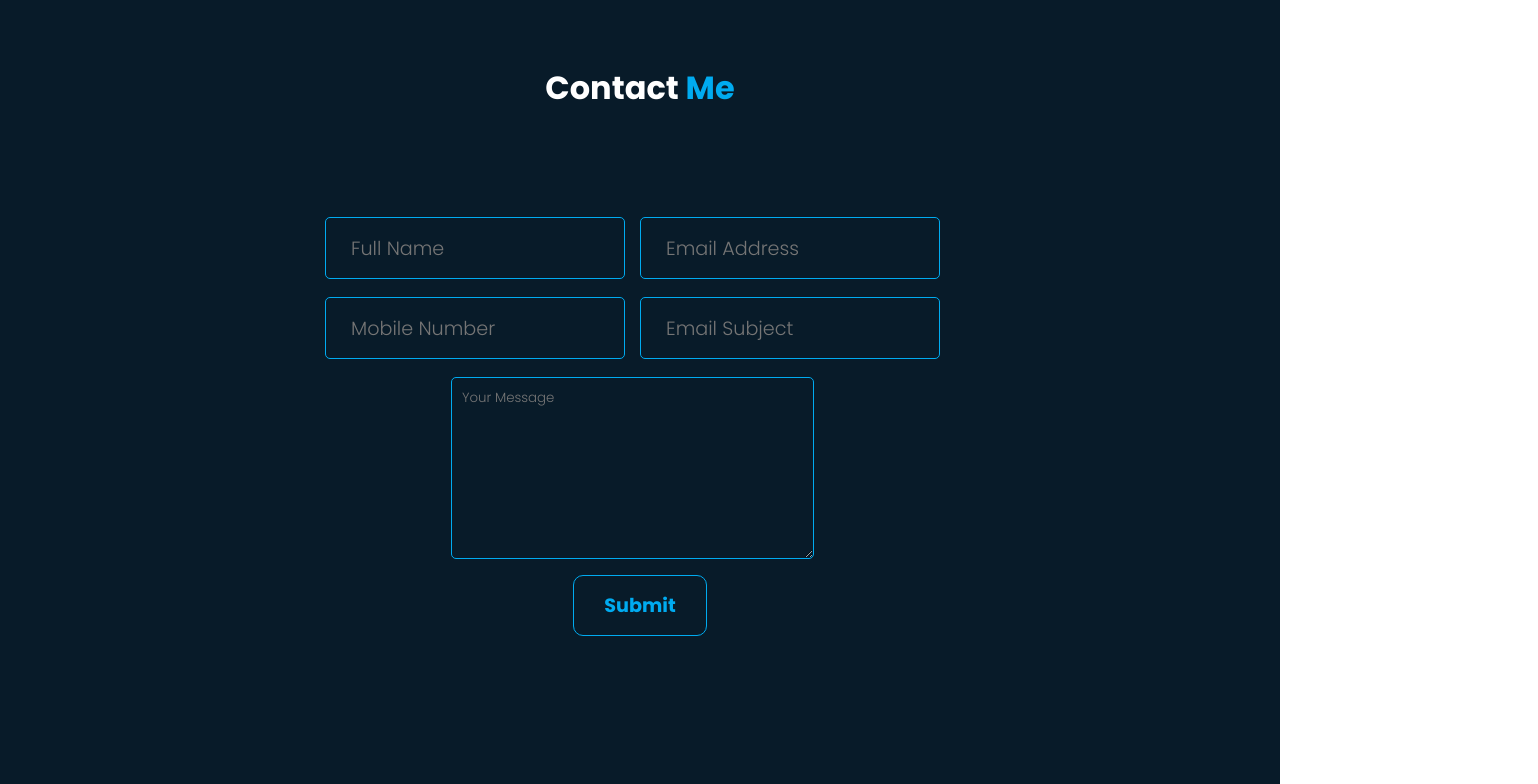
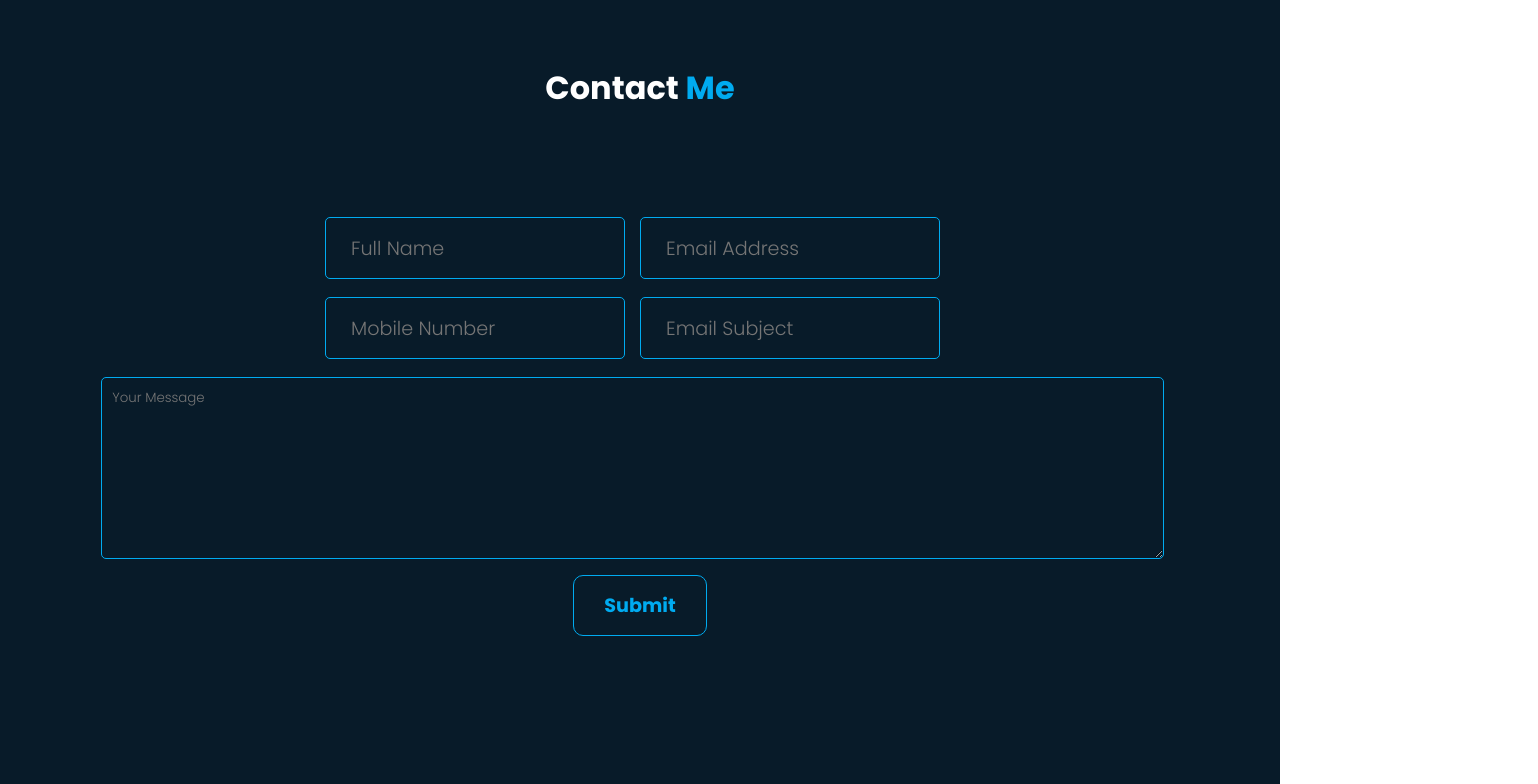
Before and after one commit to Saiteja2580/Portfolio-Project, a plain HTML site: page index.html in a window 1280 px wide. Shown: the part 3112-3896 px from the top of the page, 1538 px wide, since content can reach past the window. Drawn offline with Linux system fonts and the light colour scheme; a web font is replaced by a local one.

Commit message:
Added ie standard

```diff
--- a/index.html
+++ b/index.html
@@ -5,6 +5,7 @@
     <meta name="viewport" content="width=device-width, initial-scale=1.0" />
     <meta name="author" content="Sai Teja" />
     <meta name="description" content="Portfolio Webpage" />
+    <meta http-equiv="X-UA-Compatible" content="IE=Edge" />
     <meta name="keywords" content="Portfolio, Saiteja Portfolio,Saiteja" />
     <!-- <meta http-equiv="refresh" content="5" /> -->
     <link rel="stylesheet" href="css/style.css" />
@@ -292,7 +293,7 @@
             <textarea
               name="Message"
               id=""
-              cols="42"
+              cols="155"
               rows="8"
               placeholder="Your Message"></textarea>
           </div>
```
